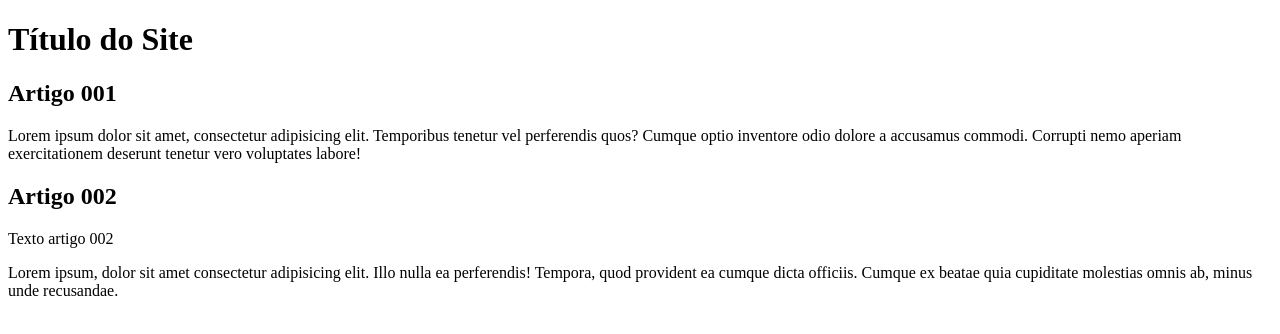
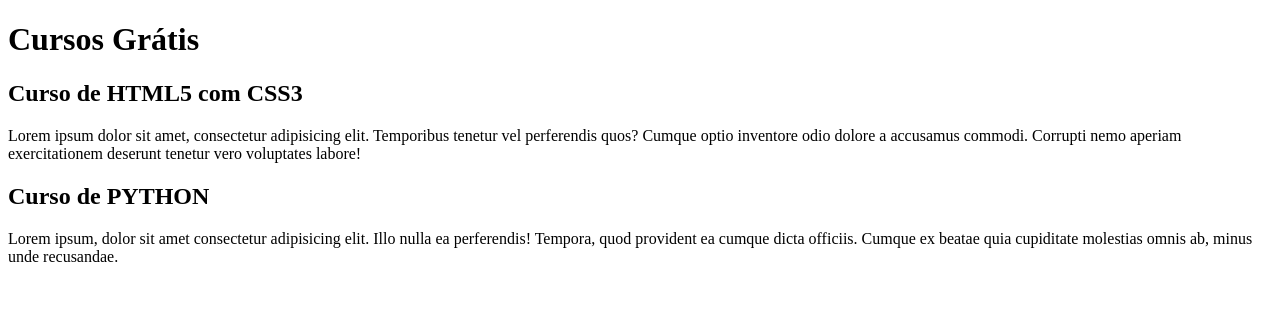
Before and after one commit to brunosilva45/Projeto-Site, a plain HTML site: page index.html in a window 1280 px wide. Drawn offline with Linux system fonts and the light colour scheme.

Commit message:
comecei a escrever o conteúdo

```diff
--- a/index.html
+++ b/index.html
@@ -9,15 +9,14 @@
 <body>
     <main>
         <head>
-            <h1>Título do Site</h1>
+            <h1>Cursos Grátis</h1>
         </head>
         <article>
-            <h2>Artigo 001</h2>
+            <h2>Curso de HTML5  com CSS3</h2>
             <p>Lorem ipsum dolor sit amet, consectetur adipisicing elit. Temporibus tenetur vel perferendis quos? Cumque optio inventore odio dolore a accusamus commodi. Corrupti nemo aperiam exercitationem deserunt tenetur vero voluptates labore!</p>
         </article>
         <article>
-            <h2>Artigo 002</h2>
-            <p>Texto artigo 002</p>
+            <h2>Curso de PYTHON</h2>
             <p>Lorem ipsum, dolor sit amet consectetur adipisicing elit. Illo nulla ea perferendis! Tempora, quod provident ea cumque dicta officiis. Cumque ex beatae quia cupiditate molestias omnis ab, minus unde recusandae.</p>
         </article>
     </main>
```
